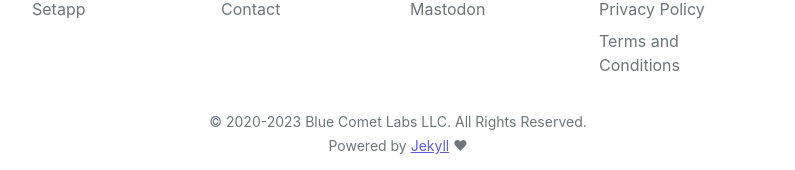
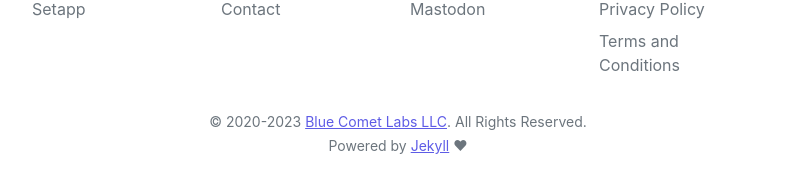
Before and after one commit to bluecometlabs/getexpenses.app, a Jekyll site: the page built from pages/index.md, in a window 1280 px wide. Shown: the part 2160-2330 px from the top of the page, without its empty margins (242-1037 px from the left). Built offline with Jekyll 4.4.1, drawn with Linux system fonts in a browser that asks for light colours; comment, search, counter and statistics services are not loaded; part of the change alters nothing that is shown.

```diff
--- a/_config.yml
+++ b/_config.yml
@@ -10,7 +10,7 @@ links:
   setapp: https://setapp.com/apps/expenses?utm_medium=vendor_program&utm_source=Blue+Comet+Labs+LLC&utm_content=link
   twitter: https://twitter.com/expensesapp
   mastodon: https://mastodon.social/@expenses
-  developer: https://pixyzehn.com
+  company: https://bluecometlabs.com
   jekyll: https://jekyllrb.com
 
 sass:
--- a/_includes/footer.html
+++ b/_includes/footer.html
@@ -34,7 +34,7 @@
           </div>
         <p class="text-muted text-center">
             <small>
-                &copy; 2020-{{ site.time | date: '%Y' }} Blue Comet Labs LLC. All Rights Reserved.<br>
+                &copy; 2020-{{ site.time | date: '%Y' }} <a href="{{ site.links.company }}">Blue Comet Labs LLC</a>. All Rights Reserved.<br>
                 Powered by <a href="{{ site.links.jekyll }}">Jekyll</a> ♥
             </small>
         </p>
```
